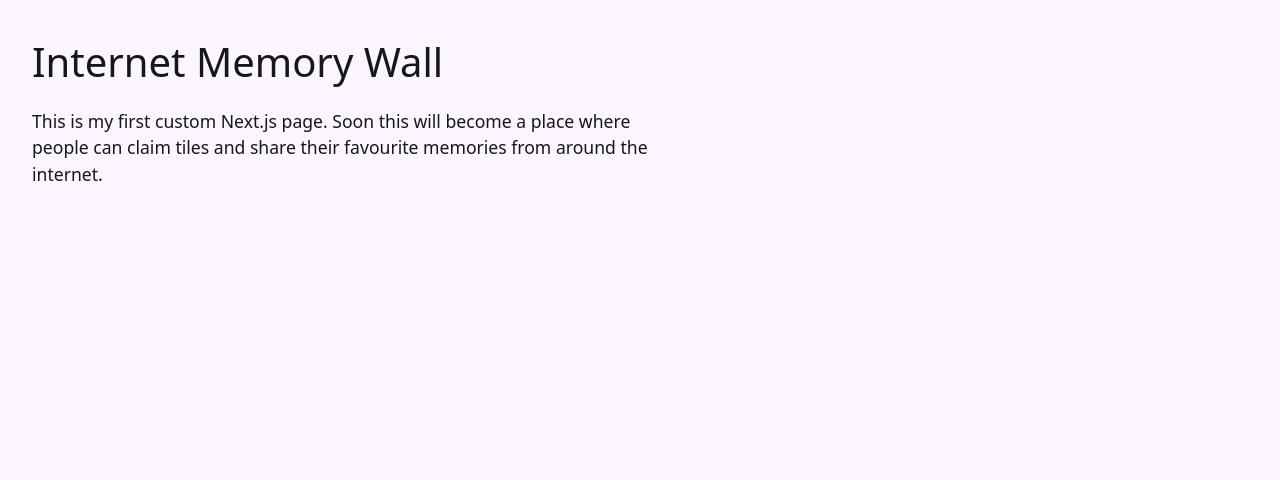
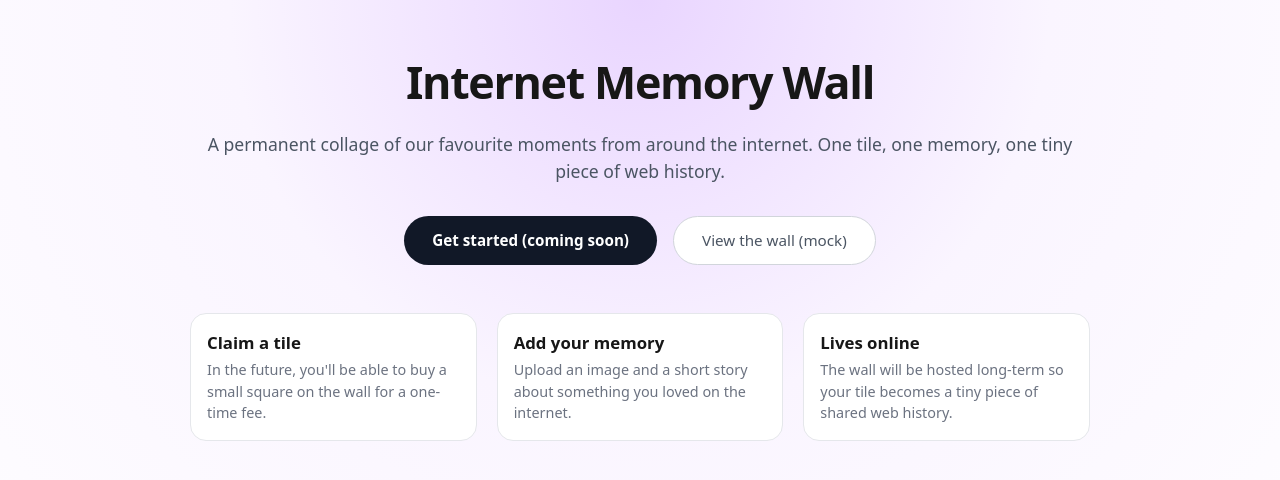
Before and after one commit to adkinsdarren-crypto/internet-memory-wall, a Next.js app: page / in a window 1280 px wide. Shown: the top 480 px of the page. Built offline with nearby package versions, Linux system fonts and the light colour scheme.

Commit message:
Improved homepage design with hero section and feature cards

```diff
--- a/app/page.tsx
+++ b/app/page.tsx
@@ -2,20 +2,161 @@ export default function Home() {
   return (
     <main
       style={{
-        minHeight: '100vh',
-        padding: '2rem',
-        fontFamily: 'system-ui, sans-serif',
-        background: '#faf5ff'
+        minHeight: "100vh",
+        margin: 0,
+        padding: "3rem 1.5rem",
+        fontFamily: "system-ui, -apple-system, BlinkMacSystemFont, sans-serif",
+        background:
+          "radial-gradient(circle at top, #e9d5ff 0, #faf5ff 40%, #ffffff 100%)",
       }}
     >
-      <h1 style={{ fontSize: '2.5rem', marginBottom: '1rem' }}>
-        Internet Memory Wall
-      </h1>
-      <p style={{ fontSize: '1.1rem', maxWidth: '40rem' }}>
-        This is my first custom Next.js page. Soon this will become a place
-        where people can claim tiles and share their favourite memories from
-        around the internet.
-      </p>
+      <div
+        style={{
+          maxWidth: "900px",
+          margin: "0 auto",
+          textAlign: "center",
+        }}
+      >
+        <h1
+          style={{
+            fontSize: "2.8rem",
+            marginBottom: "1rem",
+            fontWeight: 800,
+            letterSpacing: "-0.03em",
+          }}
+        >
+          Internet Memory Wall
+        </h1>
+
+        <p
+          style={{
+            fontSize: "1.1rem",
+            color: "#4b5563",
+            marginBottom: "2rem",
+          }}
+        >
+          A permanent collage of our favourite moments from around the internet.
+          One tile, one memory, one tiny piece of web history.
+        </p>
+
+        <div
+          style={{
+            display: "flex",
+            gap: "1rem",
+            justifyContent: "center",
+            flexWrap: "wrap",
+            marginBottom: "3rem",
+          }}
+        >
+          <button
+            style={{
+              padding: "0.75rem 1.75rem",
+              borderRadius: "999px",
+              border: "none",
+              backgroundColor: "#111827",
+              color: "#ffffff",
+              fontSize: "0.95rem",
+              fontWeight: 600,
+              cursor: "pointer",
+            }}
+          >
+            Get started (coming soon)
+          </button>
+
+          <button
+            style={{
+              padding: "0.75rem 1.75rem",
+              borderRadius: "999px",
+              border: "1px solid #d1d5db",
+              backgroundColor: "#ffffff",
+              color: "#4b5563",
+              fontSize: "0.95rem",
+              fontWeight: 500,
+              cursor: "pointer",
+            }}
+          >
+            View the wall (mock)
+          </button>
+        </div>
+
+        <section
+          style={{
+            display: "grid",
+            gridTemplateColumns: "repeat(auto-fit, minmax(180px, 1fr))",
+            gap: "1.25rem",
+            textAlign: "left",
+          }}
+        >
+          <div
+            style={{
+              padding: "1rem",
+              borderRadius: "1rem",
+              backgroundColor: "#ffffff",
+              border: "1px solid #e5e7eb",
+            }}
+          >
+            <h2
+              style={{
+                fontSize: "1.05rem",
+                fontWeight: 600,
+                marginBottom: "0.25rem",
+              }}
+            >
+              Claim a tile
+            </h2>
+            <p style={{ fontSize: "0.9rem", color: "#6b7280" }}>
+              In the future, you&apos;ll be able to buy a small square on the
+              wall for a one-time fee.
+            </p>
+          </div>
+
+          <div
+            style={{
+              padding: "1rem",
+              borderRadius: "1rem",
+              backgroundColor: "#ffffff",
+              border: "1px solid #e5e7eb",
+            }}
+          >
+            <h2
+              style={{
+                fontSize: "1.05rem",
+                fontWeight: 600,
+                marginBottom: "0.25rem",
+              }}
+            >
+              Add your memory
+            </h2>
+            <p style={{ fontSize: "0.9rem", color: "#6b7280" }}>
+              Upload an image and a short story about something you loved on the
+              internet.
+            </p>
+          </div>
+
+          <div
+            style={{
+              padding: "1rem",
+              borderRadius: "1rem",
+              backgroundColor: "#ffffff",
+              border: "1px solid #e5e7eb",
+            }}
+          >
+            <h2
+              style={{
+                fontSize: "1.05rem",
+                fontWeight: 600,
+                marginBottom: "0.25rem",
+              }}
+            >
+              Lives online
+            </h2>
+            <p style={{ fontSize: "0.9rem", color: "#6b7280" }}>
+              The wall will be hosted long-term so your tile becomes a tiny
+              piece of shared web history.
+            </p>
+          </div>
+        </section>
+      </div>
     </main>
-  )
+  );
 }
```
